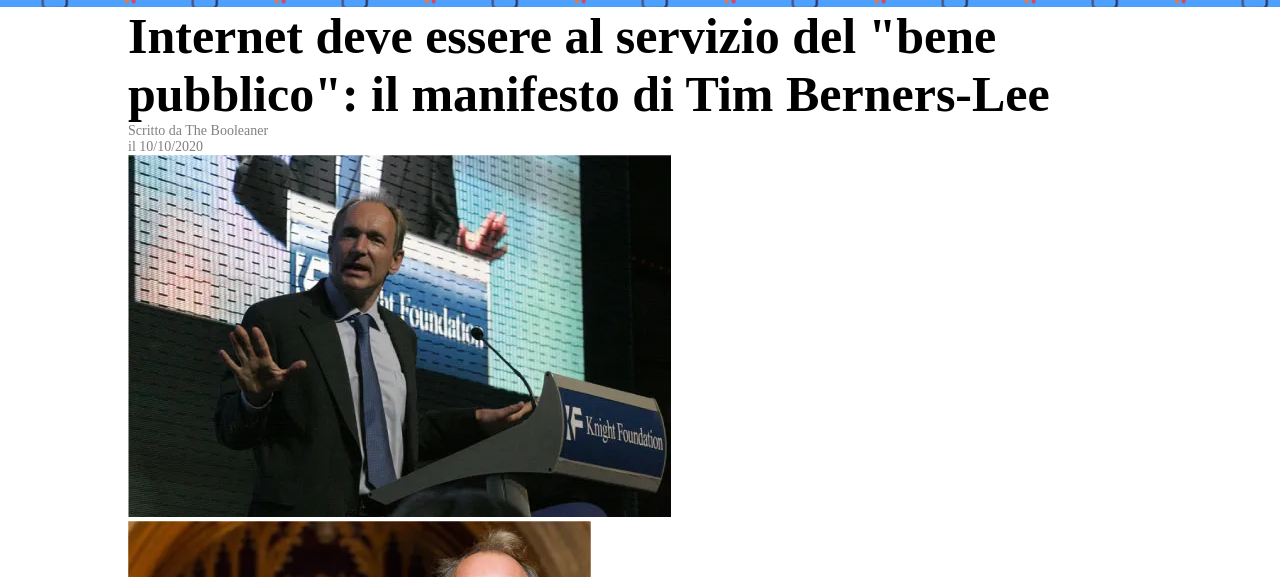
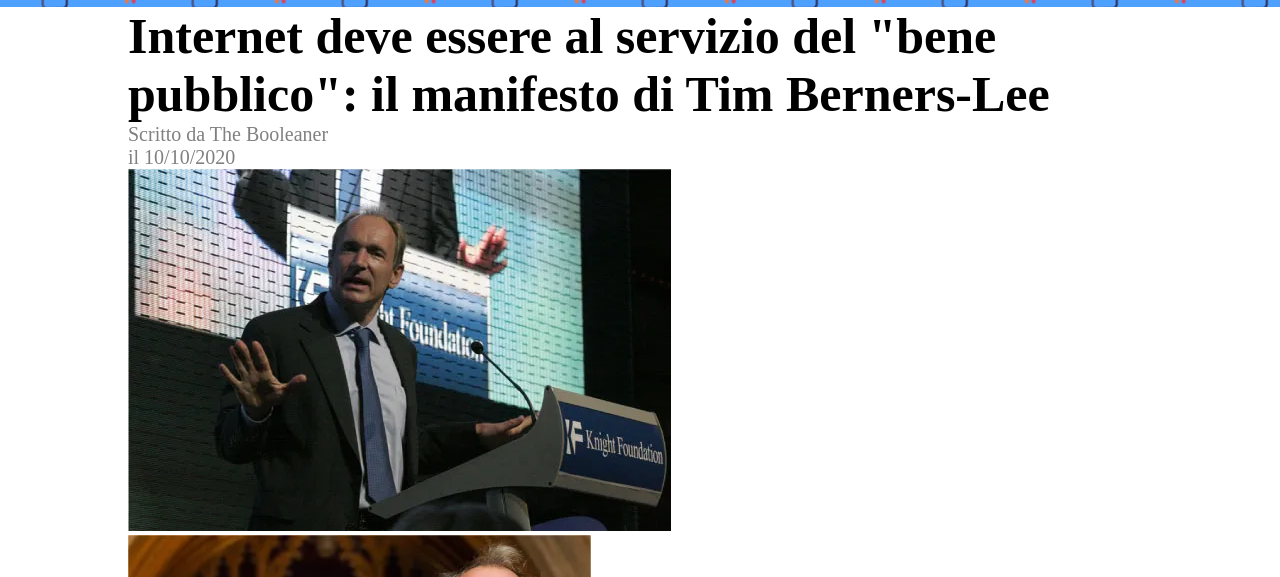
Before and after one commit to GianniVita/html-css-booleaner, a plain HTML site: page index.html in a window 1280 px wide. Shown: the part 223-800 px from the top of the page. Drawn offline with Linux system fonts and the light colour scheme.

Commit message:
change on html tags

```diff
--- a/css/style.css
+++ b/css/style.css
@@ -36,7 +36,7 @@ main{
 /* Color on Author */
 #author{
     color: grey;
-    font-size: 14px;
+    font-size: 20px;
     padding: 0px;
     margin: 0px;
 }
@@ -71,6 +71,7 @@ h2{
 
 .whiterow{
     background-color: white;
+    padding: 50px 0px;
 }
 
 .w-25{
--- a/index.html
+++ b/index.html
@@ -14,20 +14,20 @@
 
 <!-- main section with divs -->
     <main>
-        <section>
+        <article>
             <h1 id="main-title">Internet deve essere al servizio del "bene pubblico": il manifesto di Tim Berners-Lee
             </h1>
             <p id="author">Scritto da The Booleaner</p>
             <p id="author">il 10/10/2020</p>
-        </section>
-        <div>
+        </article>
+        <section>
             <img src="./img/tim-1.webp" alt="Tim speaking">
             <br>
             <img src="./img/tim-2.webp" alt="Tim photograph">
             <figcaption>1st Photo: John S. and James L. Knight Foundation, by Scott Henrichsen
             </figcaption>
             <figcaption>2nd Photo: Wikimedia, by Paul Clarke</figcaption>
-        </div>
+        </section>
         <div>
             <section>
                 <p>Lorem ipsum dolor, sit amet consectetur adipisicing elit. Impedit itaque dolorum praesentium unde sunt saepe expedita incidunt soluta labore. Porro tenetur sequi vel qui hic iure neque accusamus,<mark>perferendis commodi sunt voluptatem at facilis magnam.</mark>  Ut enim voluptas, officia possimus reprehenderit quas voluptates sapiente sequi, assumenda a itaque qui dignissimos aliquam similique repellendus quae aperiam, sed nisi. Voluptate, minus impedit?</p>
```
